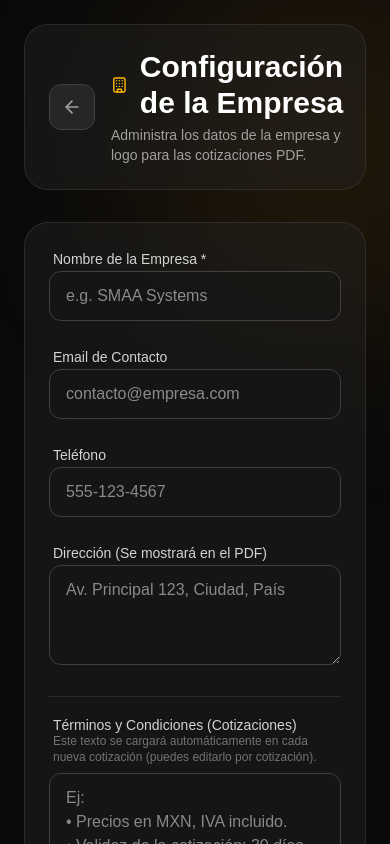
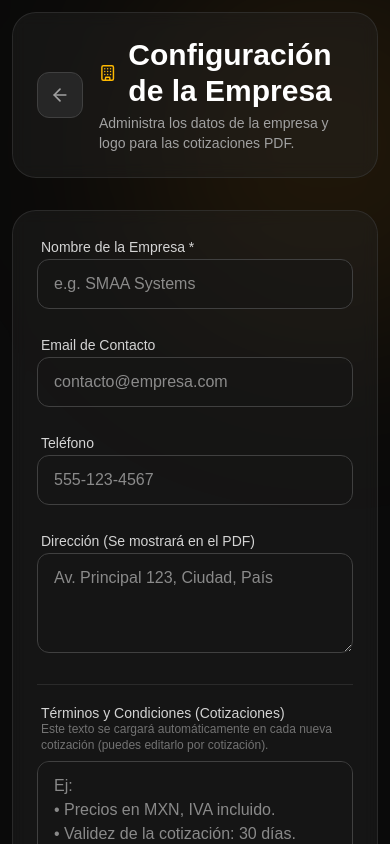
Before and after one commit to ElEduardoCR/smaa_app, a Next.js app: page /settings in a window 390 px wide. Shown: the top 844 px of the page. Built offline with nearby package versions, Linux system fonts and the light colour scheme; no server answers; the database is empty.

Commit message:
fix(layout): padding responsive en /settings

```diff
--- a/src/app/settings/page.tsx
+++ b/src/app/settings/page.tsx
@@ -382,7 +382,7 @@ export default function SettingsPage() {
     }
 
     return (
-        <div className="min-h-screen bg-[#0a0a0a] text-neutral-200 p-6 md:p-10 font-[family-name:var(--font-sans)] relative overflow-hidden">
+        <div className="min-h-screen bg-[#0a0a0a] text-neutral-200 p-3 sm:p-6 md:p-8 lg:p-10 font-[family-name:var(--font-sans)] relative overflow-hidden">
             <div className="absolute top-0 right-0 -translate-y-12 translate-x-1/3 w-96 h-96 bg-amber-500/10 rounded-full blur-[100px] pointer-events-none"></div>
             <div className="absolute bottom-0 left-0 translate-y-1/3 -translate-x-1/3 w-96 h-96 bg-orange-500/10 rounded-full blur-[100px] pointer-events-none"></div>
 
```
